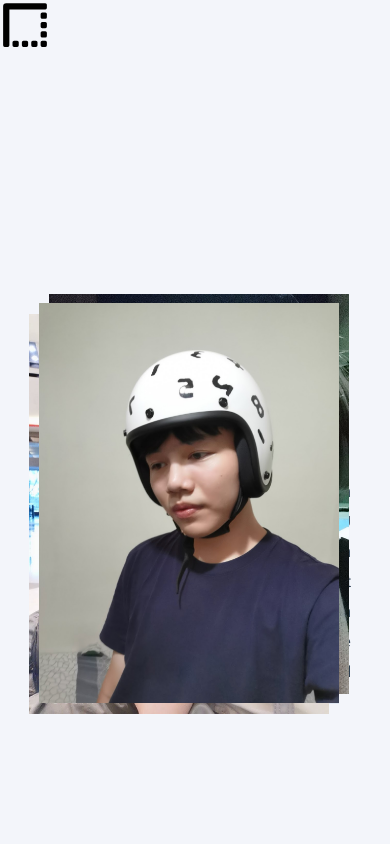
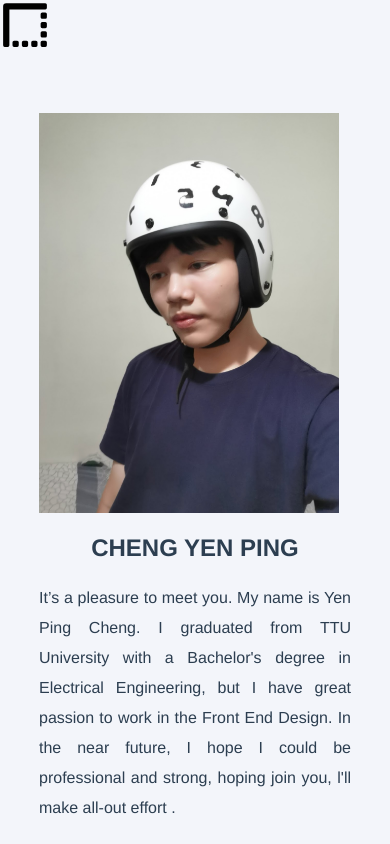
Before and after one commit to mp3ismp3/vue-cli, a Vue app: page /about in a window 390 px wide. Shown: the top 844 px of the page. Built offline with nearby package versions, Linux system fonts and the light colour scheme.

Commit message:
phone-one

```diff
--- a/src/App.vue
+++ b/src/App.vue
@@ -2,7 +2,7 @@
   <div id="app">
     <PhoneNav class="phone_nav" />
     <div class="nav" :class="{ shrink: showNav }">
-      <nav class="nav1">
+      <nav class="nav1" @wheel.prevent="event">
         <div class="left">
           <router-link to="/">SHOP</router-link>
         </div>
@@ -19,7 +19,7 @@
           <img src="/img/arrow.svg" width="50" height="50" />
         </div>
       </nav>
-      <router-view v-slot="slotProps">
+      <router-view v-slot="slotProps" :key="key">
         <transition name="route" mode="out-in">
           <component :is="slotProps.Component"></component>
         </transition>
@@ -41,10 +41,11 @@ export default {
   setup() {
     const route = useRoute();
     const path = computed(() => route.fullPath);
+
     // const store = useStore();
     // const user = computed(() => store.state.User.user);
     const showNav = ref(false);
-    const state = reactive({ path });
+    const state = reactive({ path, route });
 
     // window.route = useRoute();
     // window.router = useRouter();
@@ -52,8 +53,10 @@ export default {
     watch(
       () => state.path,
       () => {
-        console.log(state.path);
+        console.log(route.name);
         showNav.value = false;
+        document.body.scrollTop = 0;
+        document.documentElement.scrollTop = 0;
       }
     );
 
--- a/src/router/index.js
+++ b/src/router/index.js
@@ -7,6 +7,7 @@ import UserProfile from '../views/UserProfile.vue';
 
 import About from '../views/About.vue';
 import Contact from '../views/Contact.vue';
+
 const routes = [{
     path: '/',
     name: 'Home',
--- a/src/views/About.vue
+++ b/src/views/About.vue
@@ -2,25 +2,28 @@
   <div class="about-section" @wheel.prevent="trf">
     <div class="container">
       <div class="about-pic">
+        <div class="phone-photo">
+          <img class="photo" src="/img/me.png" />
+        </div>
         <img
-          class="trans-0"
+          class="trans-0 dn"
           src="/img/me.png"
           @wheel.prevent="trf"
           :style="flyScroll"
         />
         <img
-          class="trans-1"
+          class="trans-1 dn"
           src="/ping/img1.jpg"
           @wheel.prevent="trf"
           :style="flyScroll1"
         />
         <img
-          class="trans-2"
+          class="trans-2 dn"
           src="/ping/img2.jpg"
           @wheel.prevent="trf"
           :style="flyScroll2"
         />
-        <img class="trans-3" src="/ping/img3.jpg" @wheel.prevent="trf" />
+        <img class="trans-3 dn" src="/ping/img3.jpg" @wheel.prevent="trf" />
       </div>
       <div class="about-text">
         <h2>CHENG YEN PING</h2>
@@ -159,10 +162,16 @@ export default {
 }
 @media (max-width: 576px) {
   .about-section {
-    margin-top: 20%;
     justify-content: center;
-    .about-text {
-      margin-top: 10%;
+    .about-pic {
+      position: static;
+      .phone-photo {
+        height: 400px;
+        width: 300px;
+      }
+      .dn {
+        display: none;
+      }
     }
   }
 }
```
